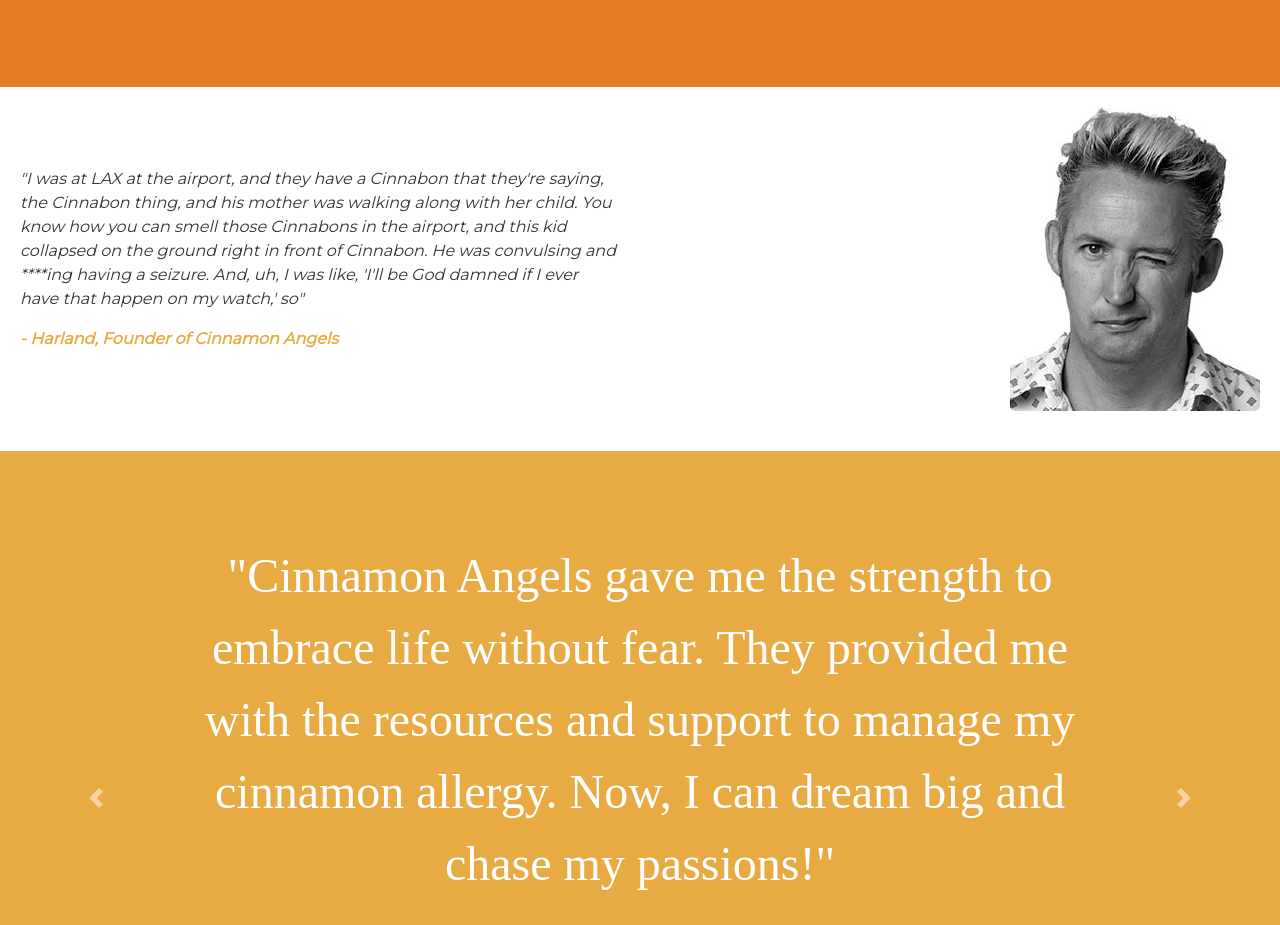
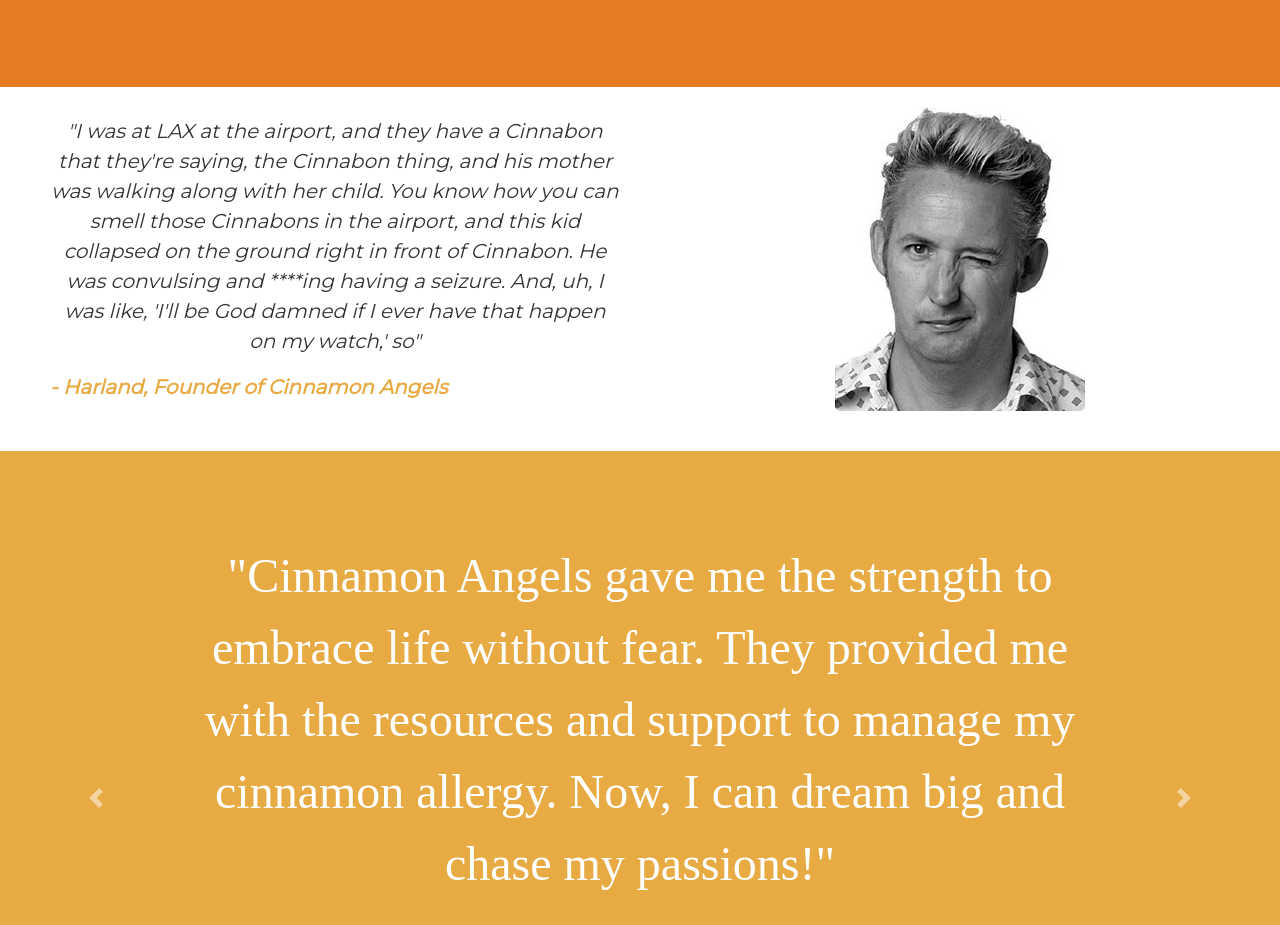
Before and after one commit to r3neschou/cinnamon, a plain HTML site: page index.html in a window 1280 px wide. Shown: the part 686-1611 px from the top of the page. Drawn offline with nearby package versions, Linux system fonts and the light colour scheme.

Commit message:
fix pic path and some alignment issues

```diff
--- a/css/styles.css
+++ b/css/styles.css
@@ -33,6 +33,7 @@ body {
   }
 
   .white-section {
+    margin-top: 3rem;
     background-color: #fff;
   }
 
@@ -71,24 +72,27 @@ body {
   .quote {
     flex: 1;
     text-align: left;
-    font-size: 16px;
+    font-size: 20px;
     padding-right: 20px;
   }
 
   .quote blockquote {
     font-style: italic;
     color: #333;
+    margin-left: 30px;
+    text-align: center;
   }
 
   .quote cite {
     display: block;
     margin-top: 10px;
+    margin-left: 30px;
     font-weight: bold;
   }
 
   .image {
     flex: 1;
-    text-align: right;
+    text-align: center;
     padding-left: 20px;
   }
 
@@ -156,7 +160,7 @@ body {
 
   #testimonials {
     background-color: #E8AA42;
-    padding-bottom: 10rem; /* Adjust the value as needed */
+    padding-bottom: 20rem;
   }
 
   .testimonial-text {
--- a/index.html
+++ b/index.html
@@ -96,7 +96,7 @@
       <cite>- Harland, Founder of Cinnamon Angels</cite>
     </div>
     <div class="image">
-      <img src="/images/harland winking.jpg" alt="harland Image one">
+      <img src="images/harland winking.jpg" alt="harland Image one">
     </div>
   </div>
 
```
Also changed, not shown: 2 other files.
